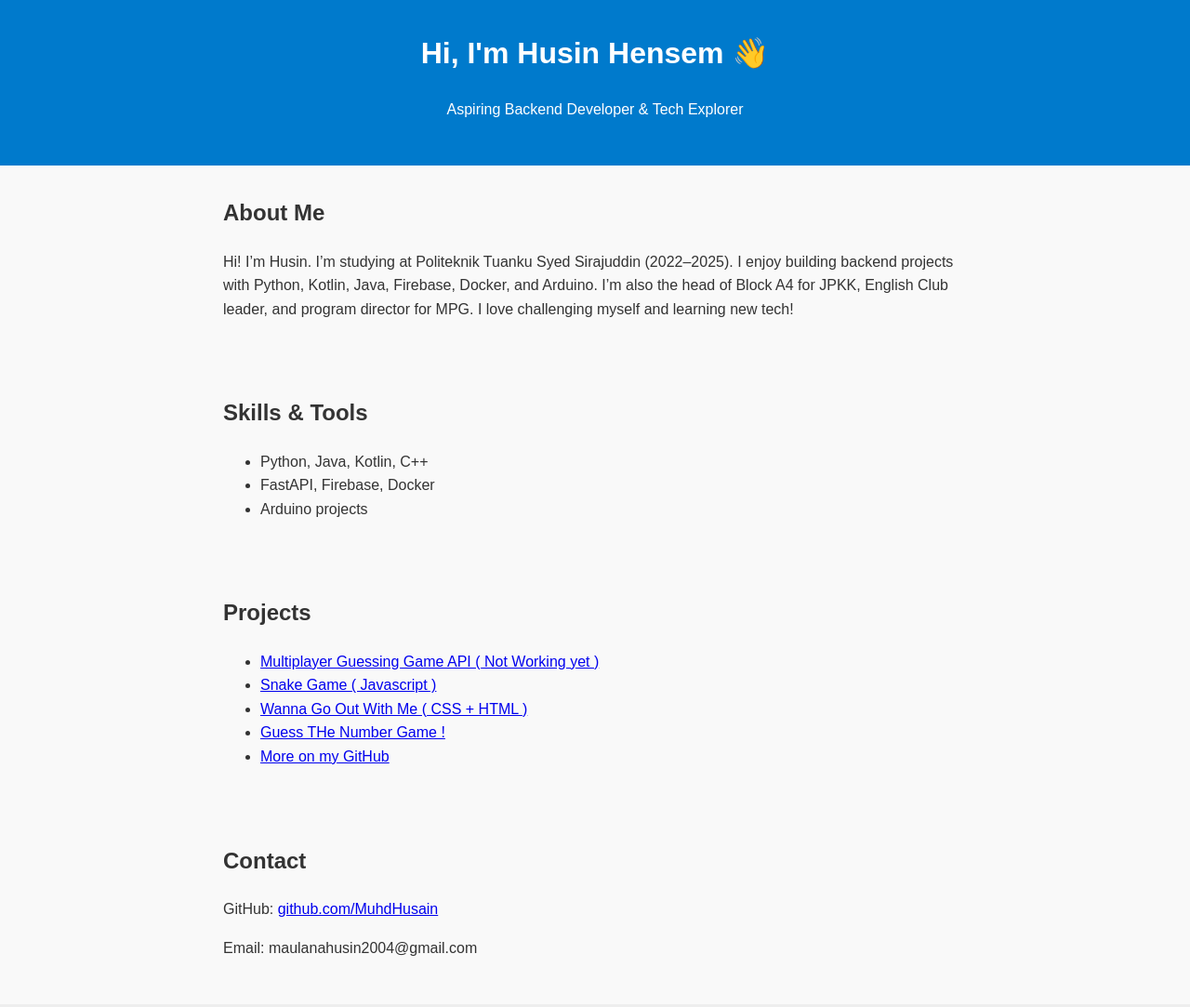
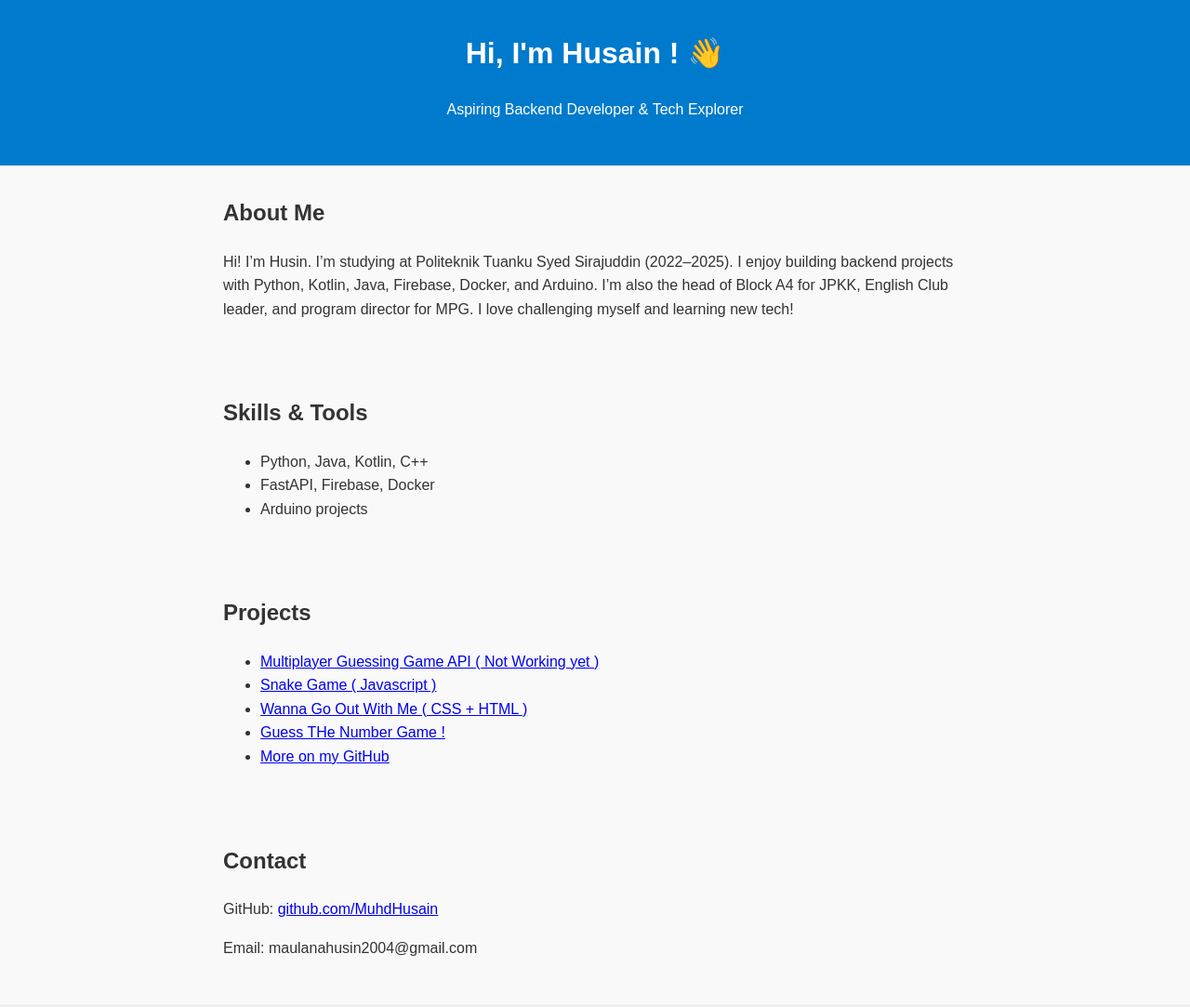
Before and after one commit to MuhdHusain/myself.github.io, a plain HTML site: page index.html in a window 1280 px wide. Shown: the top 1083 px of the page at 93% size. Drawn offline with Linux system fonts and the light colour scheme.

Commit message:
Update index.html

```diff
--- a/index.html
+++ b/index.html
@@ -8,7 +8,7 @@
 </head>
 <body>
   <header>
-    <h1>Hi, I'm Husin Hensem 👋</h1>
+    <h1>Hi, I'm Husain ! 👋</h1>
     <p>Aspiring Backend Developer & Tech Explorer</p>
   </header>
 
```
